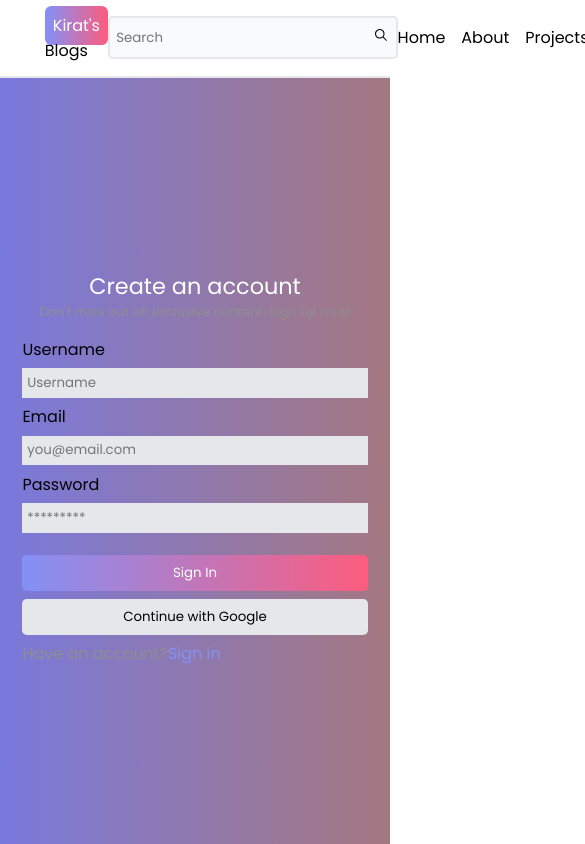
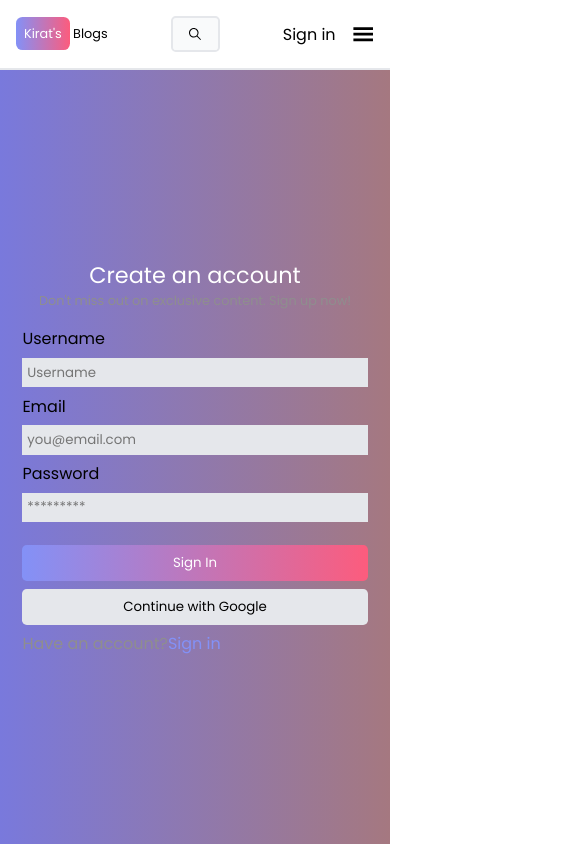
Before and after one commit to Gurkirat33/mern-blog, a React (Vite) app in the folder client/: page /sign-up in a window 390 px wide. Shown: the top 844 px of the page, 585 px wide, since content can reach past the window. Built offline with nearby package versions, Linux system fonts and the light colour scheme; no server answers.

Commit message:
completed responsive navbar

```diff
--- a/client/src/components/Header.jsx
+++ b/client/src/components/Header.jsx
@@ -1,33 +1,49 @@
-import React, { useState } from "react";
-import { NavLink } from "react-router-dom";
+import React, { useEffect, useState } from "react";
+import { Link, NavLink } from "react-router-dom";
 import styles from "../styles/Header.module.css";
 import { IoIosSearch } from "react-icons/io";
 import Logo from "./Logo";
 import { useSelector } from "react-redux";
 import DropdownInfo from "./DropdownInfo";
+import { GiHamburgerMenu } from "react-icons/gi";
+import { ImCross } from "react-icons/im";
 
 const Header = () => {
   const { currentUser } = useSelector((state) => state.user);
+  const [showMobileMenu, setShowMobileMenu] = useState(false);
+  const handleMenuClick = () => {
+    setShowMobileMenu((menu) => !menu);
+  };
+  const handleLinkClick = () => {
+    setShowMobileMenu(false);
+  };
   return (
+    <div style={{ marginBottom: "4.2rem" }}>
       <nav className={styles.navbar}>
         <Logo />
         <div className={styles.input}>
           <input type="text" placeholder="Search" />
-        <span>
+          <Link to="/search">
             <IoIosSearch />
-        </span>
+          </Link>
         </div>
         <div className={styles.navLinks}>
           <ul>
-          <li>
+            <div
+              className={`${styles.remove} ${
+                showMobileMenu ? styles.active : ""
+              }`}
+            >
+              <li onClick={handleLinkClick}>
                 <NavLink to="/">Home</NavLink>
               </li>
-          <li>
+              <li onClick={handleLinkClick}>
                 <NavLink to="/about">About</NavLink>
               </li>
-          <li>
+              <li onClick={handleLinkClick}>
                 <NavLink to="/projects">Projects</NavLink>
               </li>
+            </div>
             <li className={styles.btnGradient}>
               {currentUser ? (
                 <DropdownInfo user={currentUser} />
@@ -35,9 +51,13 @@ const Header = () => {
                 <NavLink to="/sign-in">Sign in</NavLink>
               )}
             </li>
+            <span className={styles.hamburgerMenu} onClick={handleMenuClick}>
+              {showMobileMenu ? <ImCross /> : <GiHamburgerMenu />}
+            </span>
           </ul>
         </div>
       </nav>
+    </div>
   );
 };
 
--- a/client/src/styles/DropdownInfo.module.css
+++ b/client/src/styles/DropdownInfo.module.css
@@ -1,11 +1,12 @@
 .profilePic img {
-  width: 2.2rem;
+  width: 2.8rem;
+  height: 2.8rem;
   cursor: pointer;
-  height: 100%;
   border-radius: 50%;
 }
 .profilePic {
   position: relative;
+  display: flex;
 }
 .dropdownContent {
   position: absolute;
--- a/client/src/styles/Header.module.css
+++ b/client/src/styles/Header.module.css
@@ -4,7 +4,15 @@
   border-bottom: 2px var(--grey-light) solid;
   justify-content: space-between;
   align-items: center;
+  position: fixed;
+  width: 100%;
+  left: 0;
+  top: 0;
+  background-color: white;
+  z-index: 9999;
+  margin-bottom: 2rem;
 }
+
 .logo {
   padding: 0.5rem;
   background-image: linear-gradient(
@@ -15,7 +23,8 @@
   border-radius: 0.4rem;
   color: white;
 }
-.navLinks ul {
+.navLinks ul,
+.remove {
   display: flex;
   align-items: center;
   gap: 1rem;
@@ -44,6 +53,53 @@
   outline: none;
   background-color: rgb(249, 250, 251);
 }
-.hamburgur {
+.hamburgerMenu {
   display: none;
 }
+
+@media (max-width: 766px) {
+  .remove {
+    position: fixed;
+    width: 60%;
+    height: 100%;
+    top: 0;
+    right: -35rem;
+    background-color: #e28fa0;
+    z-index: 999;
+    flex-direction: column;
+    justify-content: center;
+  }
+  .remove li a {
+    color: white;
+  }
+  .active {
+    right: 0;
+  }
+  .btnGradient {
+    display: flex !important;
+  }
+  .hamburgerMenu {
+    display: flex;
+    cursor: pointer;
+    font-size: 1.4rem;
+    z-index: 9999;
+  }
+}
+@media (max-width: 591px) {
+  .navbar {
+    padding: 1rem;
+  }
+  .navbar p:first-child {
+    font-size: 0.8rem;
+  }
+  .input input {
+    display: none;
+  }
+  .input a {
+    color: black;
+    display: flex;
+    justify-content: center;
+    padding: 0.5rem;
+    align-items: center;
+  }
+}
```
Lines whose indentation alone changed are shown as unchanged.
